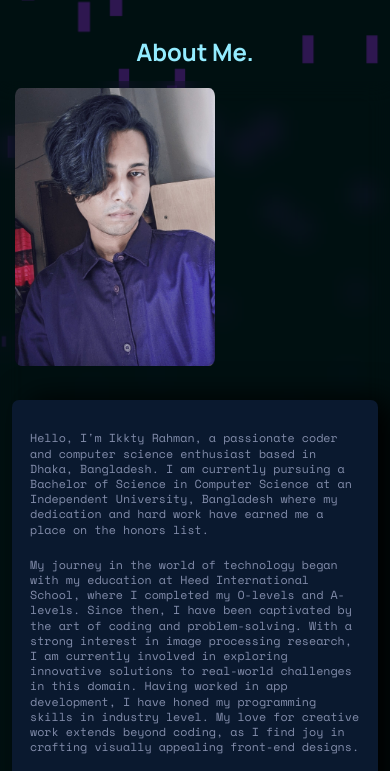
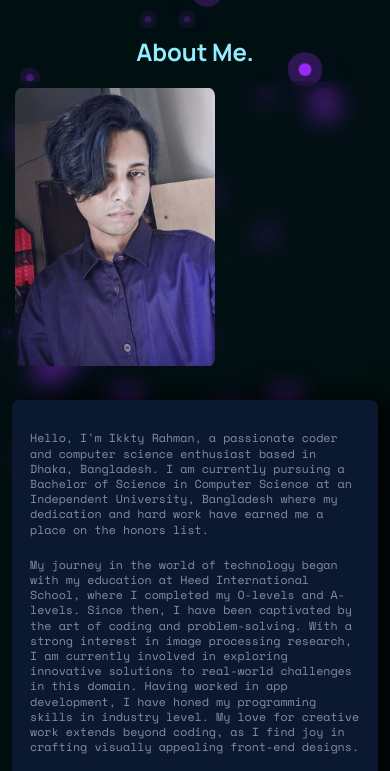
Before and after one commit to eter-null/WebApp-Portfolio, a plain HTML site: page index.html in a window 390 px wide. Shown: the part 343-1114 px from the top of the page. Drawn offline with nearby package versions, Linux system fonts and the light colour scheme; a web font is replaced by a local one.

Commit message:
background orb to be mobile friendly

```diff
--- a/css/fireflies.css
+++ b/css/fireflies.css
@@ -1,37 +1,38 @@
 .fireflies {
     position: fixed;
     display: flex;
-    /*To make it cover the entire screen and not get block by flexboxes*/
+    flex-wrap: wrap;
     top: 0;
     left: 0;
     right: 0;
     bottom: 0;
-    z-index: -1; /*  z index low to make it appear beneath other elements  */
-
+    z-index: -1;
+    pointer-events: none; /* Prevent blocking clicks */
+    overflow: hidden;
 }
 
-
-
 .fireflies span {
-    width: 30px;
-    height: 30px;
+    width: clamp(10px, 3vw, 30px);
+    height: clamp(10px, 3vw, 30px);
     background: #a12dff;
     margin: 4px;
     border-radius: 50%;
-    box-shadow: 0 0 0 10px #AB2DFF44, 0 0 50px #a12dff,
-    0 0 100px #a12dff;
-    animation: rise 15s;
-    animation-iteration-count: infinite;
-    animation-timing-function: linear;
+    box-shadow: 0 0 0 10px #AB2DFF44, 0 0 50px #a12dff, 0 0 100px #a12dff;
+    animation: rise 15s linear infinite;
     animation-duration: calc(260s / var(--i));
-
 }
 
 @keyframes rise {
-    0%
-    {
+    0% {
         transform: translateY(100vh) scale(0);
+        opacity: 0;
     }
-
-
+    50% {
+        opacity: 1;
+        transform: translateY(50vh) scale(1.1);
+    }
+    100% {
+        transform: translateY(-10vh) scale(0.3);
+        opacity: 0;
+    }
 }
```
